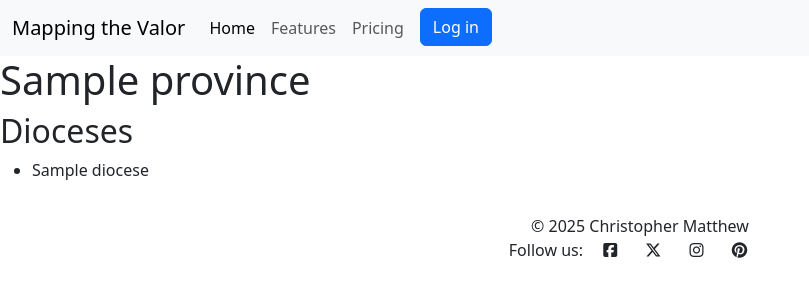
After one commit to csmatthew/mapping-the-valor, a Django app: template records/templates/records/detail/province_detail.html in a window 1280 px wide. The commit adds this page. Shown: the top 300 px of the page, without its empty margins (0-809 px from the left). Run offline with Django 4.2, Linux system fonts and the light colour scheme; the template is opened without the code that fills it: most values are stand-ins (such as "Sample title", 1, 10 or a date in 2020); some libraries are stand-ins or nearby versions.

Commit message:
add link to province detail

```diff
--- /dev/null
+++ b/records/templates/records/detail/province_detail.html
@@ -0,0 +1,15 @@
+{% extends 'base.html' %}
+{% load static %}
+
+{% block title %}{{ province.name }}{% endblock %}
+
+{% block content %}
+<h1>{{ province.name }}</h1>
+
+<h2>Dioceses</h2>
+<ul>
+    {% for diocese in dioceses %}
+    <li>{{ diocese.name }}</li>
+    {% endfor %}
+</ul>
+{% endblock content %}
--- a/records/templates/records/explore.html
+++ b/records/templates/records/explore.html
@@ -8,7 +8,7 @@
 
 <ul>
     {% for province in provinces %}
-    <li>{{ province.name }}</li>
+    <li><a href="{% url 'province_detail' province.pk %}">{{ province.name }}</a></li>
     {% endfor %}
 </ul>
 {% endblock content %}
--- a/records/urls.py
+++ b/records/urls.py
@@ -13,6 +13,11 @@ urlpatterns = [
     path('create-post/', views.create_post, name='create_post'),
     path('search/', views.search, name='search'),
     path('explore/', views.explore, name='explore'),
+    path(
+        'province/<int:pk>/',
+        views.province_detail,
+        name='province_detail'
+    ),
     path(
         'archdeaconry/<int:pk>/',
         views.archdeaconry_detail,
```
Also changed, not shown: records/views.py (+18 -9 lines), records/templates/records/detail/archdeaconry_detail.html (renamed from records/templates/records/archdeaconry_detail.html).
